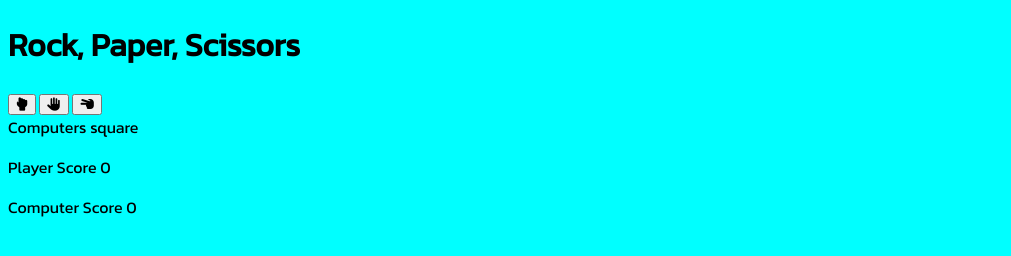
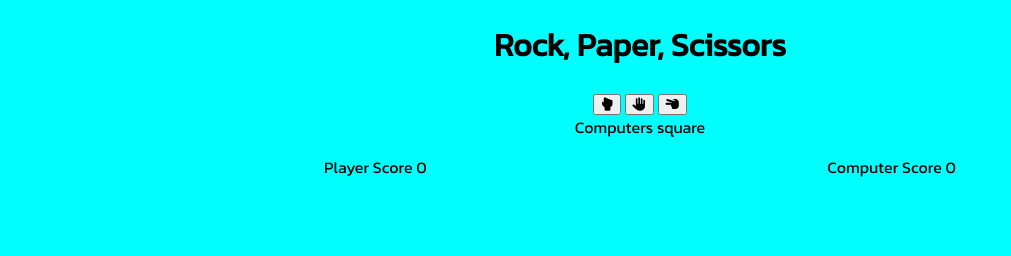
Before and after one commit to ScottA27/Rock-paper-scissors, a plain HTML site: page index.html in a window 1280 px wide. Shown: the whole page, without its empty margins (0-1011 px from the left). Drawn offline with Linux system fonts and the light colour scheme.

Commit message:
Basic css for score area

```diff
--- a/assets/css/style.css
+++ b/assets/css/style.css
@@ -1,4 +1,23 @@
 body {
     background-color: aqua;
     font-family: "Kanit", sans-serif;
+    text-align: center;
 }
+
+#game-area {
+
+}
+
+#score-area {
+    width: 50%;
+    margin-left: auto;
+    margin-right: auto;
+}
+
+#player-score {
+    float: left;
+}
+
+#computer-score {
+    float: right;
+}
```
